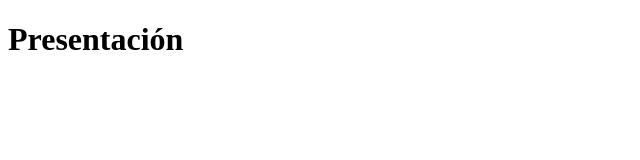
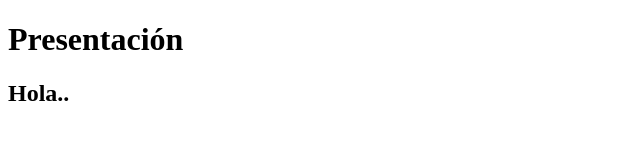
Before and after one commit to soniasancheztics/Practica1, a plain HTML site: page docs/index.html in a window 1280 px wide. Shown: the full height of the page, 0-640 px from the left. Drawn offline with Linux system fonts and the light colour scheme.

Commit message:
Update index.html

```diff
--- a/docs/index.html
+++ b/docs/index.html
@@ -8,5 +8,6 @@
 </head>
 <body>
     <h1>Presentación</h1>
+    <h2>Hola..</h2>
 </body>
 </html>
```
